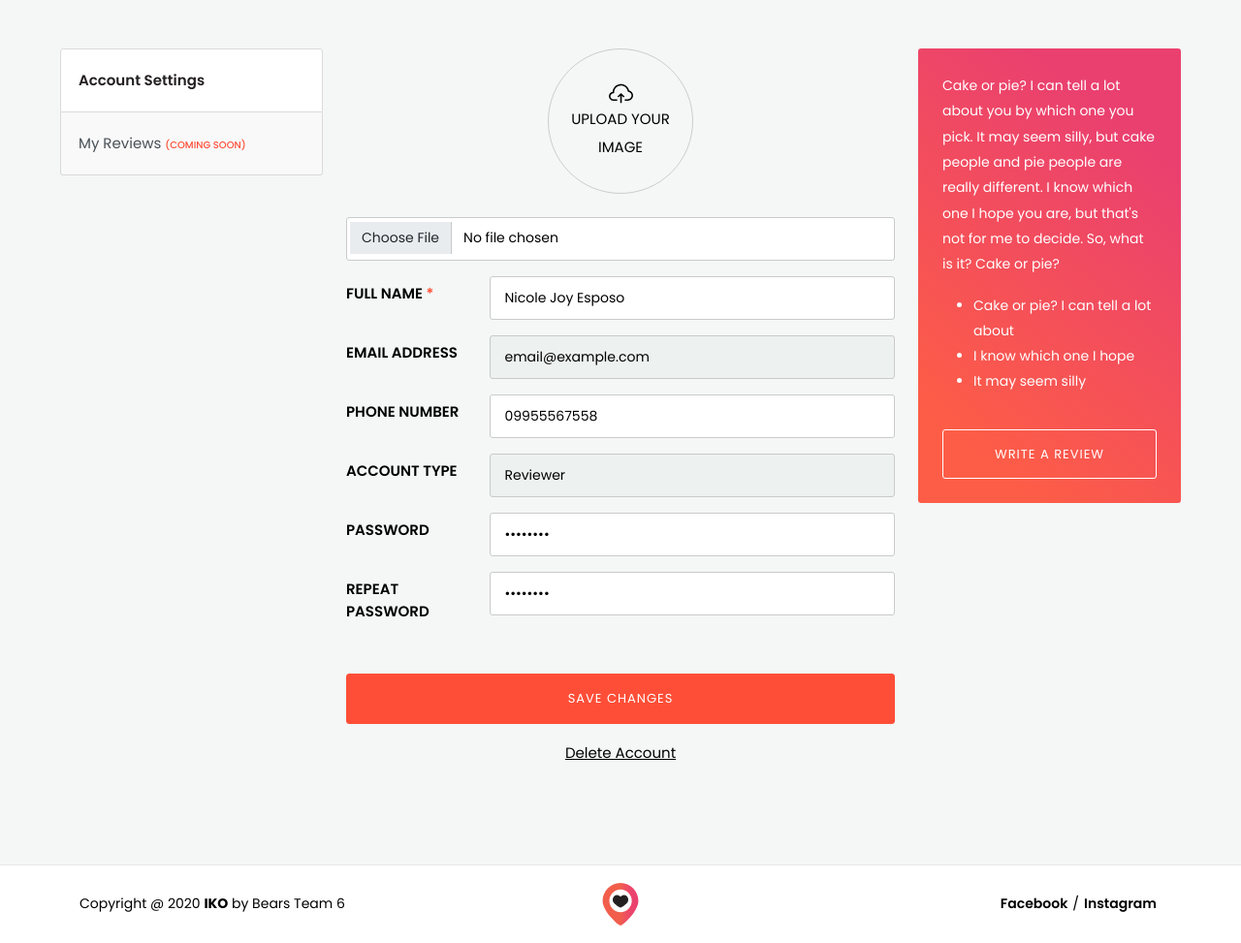
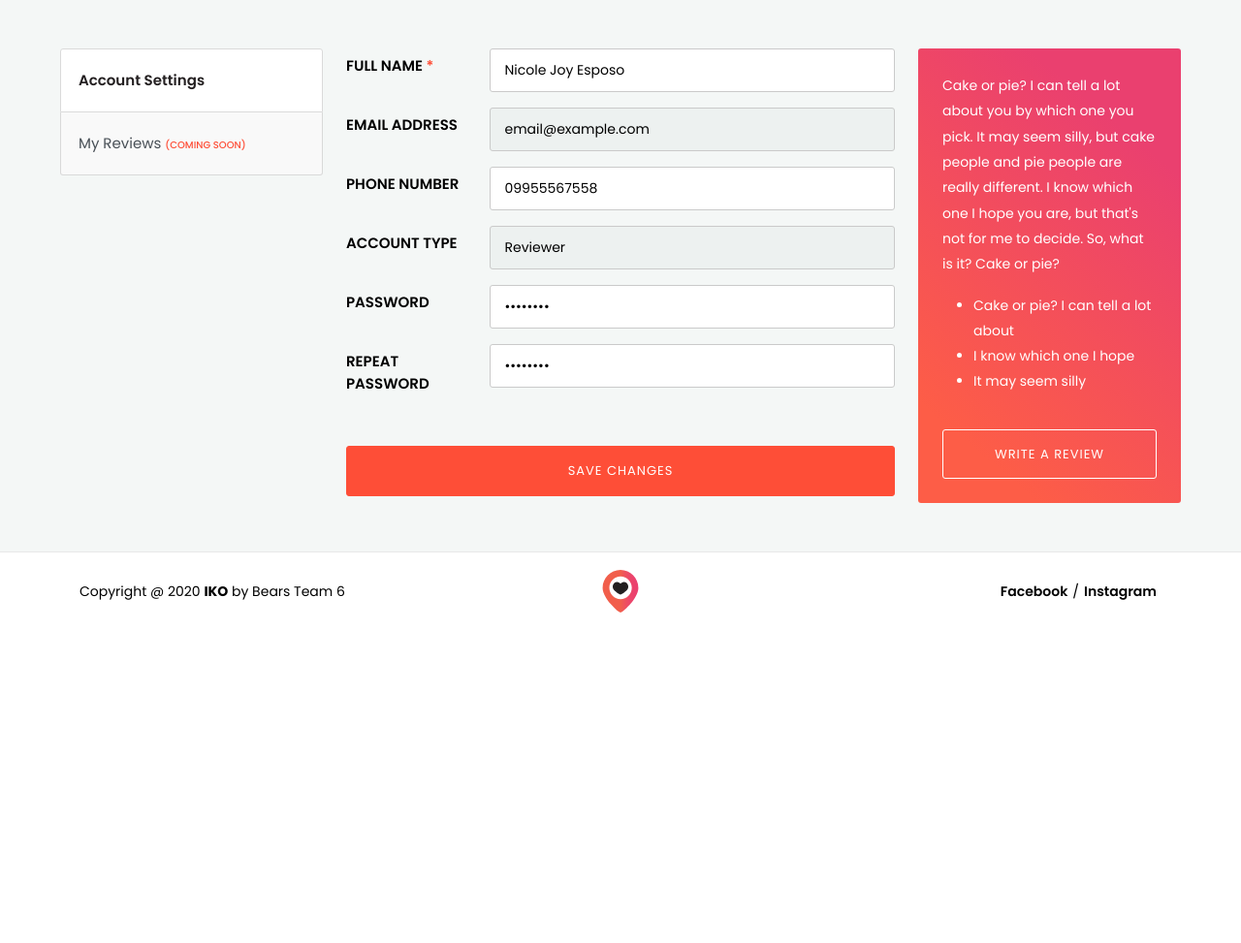
Before and after one commit to nicoleesposo/iko-markup, a plain HTML site: page account-user.html in a window 1280 px wide. Shown: the part 360-1333 px from the top of the page at 97% size. After the commit the page ends 1010 px from the top, so only its background shows below. Drawn offline with nearby package versions, Linux system fonts and the light colour scheme.

Commit message:
Removed image upload and delete account in user account

```diff
--- a/account-user.html
+++ b/account-user.html
@@ -151,12 +151,6 @@
                     <div class="content">
                         <form class="needs-validation" novalidate>
                             <div class="inner-form">
-                                <div class="mb-3 img-upload">
-                                    <label for="profile-img" class="form-label custom-file-upload mb-4">
-                                        <img src="./assets/images/upload.svg" alt="">
-                                        Upload your image</label>
-                                    <input class="form-control" type="file" id="profile-img">
-                                </div>
                                 <div class="mb-3 row">
                                     <label for="fullname" class="col-lg-3 col-md-12 col-form-label fweight-600">Full
                                         Name <span>*</span></label>
@@ -207,9 +201,6 @@
                             </div>
                         </form>
                     </div>
-                    <div class="additional">
-                        <a href="#" class="delete-link">Delete Account</a>
-                    </div>
                 </div>
                 <div class="col-lg-3 col-md-12">
                     <div class="side-ad">
```
